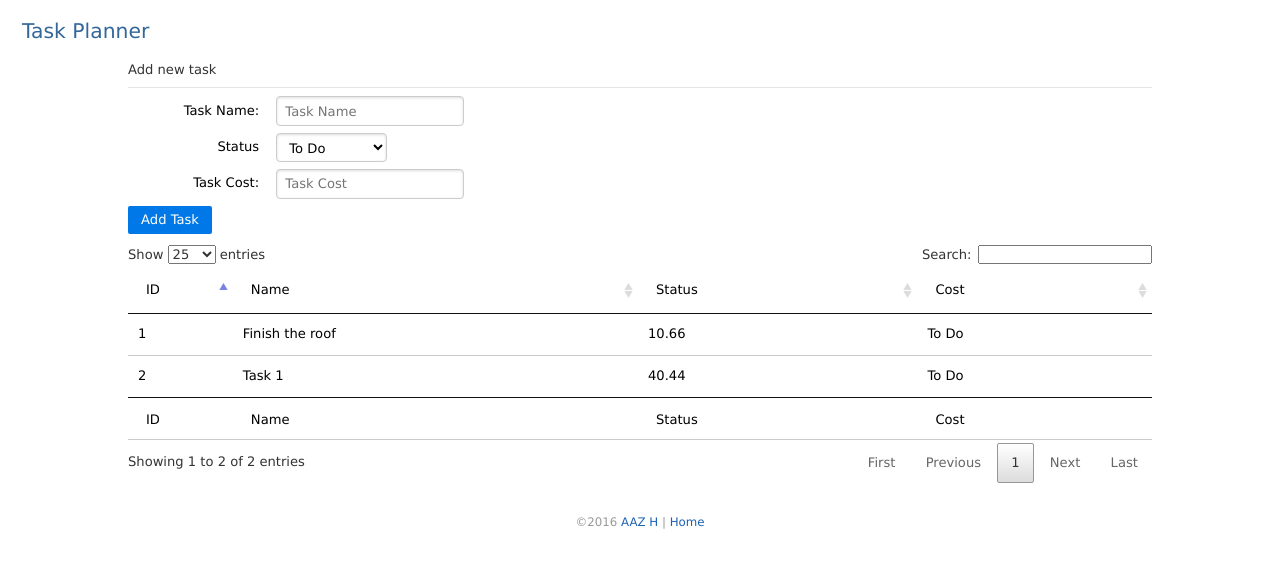
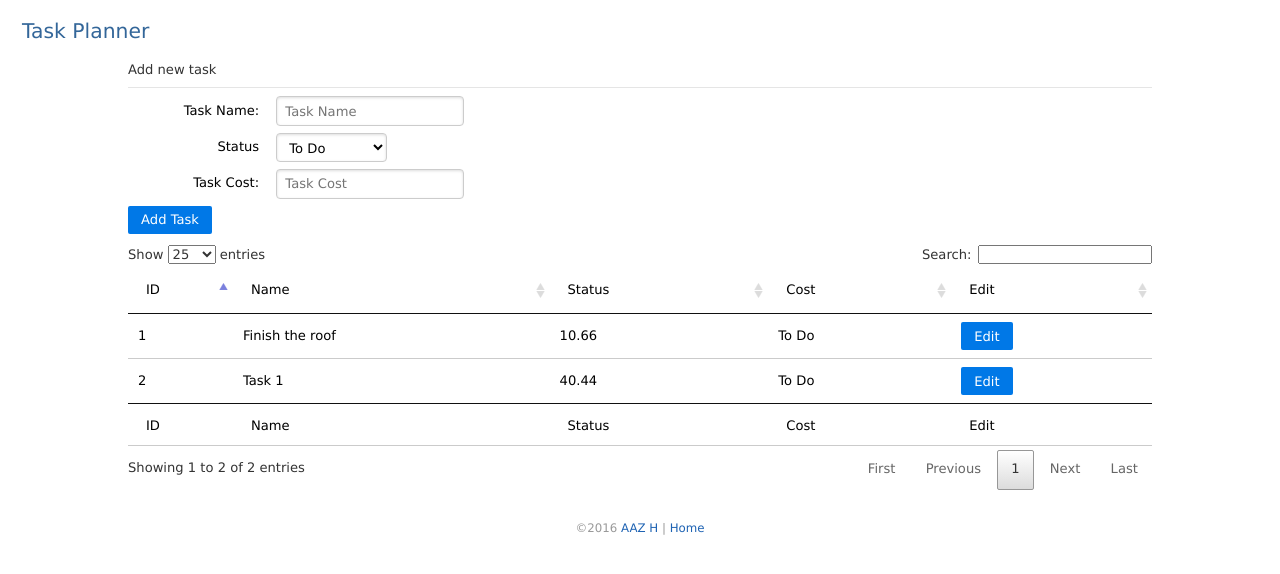
Before and after one commit to aazhbd/task_planner, a Django app: page / in a window 1280 px wide. Shown: the part 101-675 px from the top of the page. Run offline with Django 3.2, Linux system fonts and the light colour scheme; data comes from the database, SQL or seed files in the repository.

Commit message:
Added edit task

```diff
--- a/planner/views.py
+++ b/planner/views.py
@@ -9,7 +9,7 @@ import unicodedata
 import json
 
 
-def home(request):
+def viewHome(request):
     context = RequestContext(request)
     context.update({ 'msg_body' : "Task Planner", })
 
@@ -34,3 +34,12 @@ def home(request):
     context.update({ 'ptasks' : ptasks, })
 
     return render_to_response("home.html", context_instance=context)
+
+def viewEdit(request):
+    context = RequestContext(request)
+    context.update({'msg_body' : "Edit Task"})
+
+    ptasks = Task.objects.all()
+    context.update({ 'ptasks' : ptasks, })
+
+    return render_to_response("home.html", context_instance=context)
--- a/task_planner/urls.py
+++ b/task_planner/urls.py
@@ -3,7 +3,8 @@ from django.contrib import admin
 from planner import views
 
 urlpatterns = [
-    url(r'^$', views.home, name='home'),
-    url(r'^home$', views.home, name='home'),
+    url(r'^$', views.viewHome, name='home'),
+    url(r'^home$', views.viewHome, name='home'),
+    url(r'^edit/(?P<chap>\d+)/?$', views.viewEdit, name='home'),
     url(r'^admin/', admin.site.urls),
 ]
--- a/templates/home.html
+++ b/templates/home.html
@@ -63,6 +63,7 @@
             <td>Name</td>
             <td>Status</td>
             <td>Cost</td>
+            <td>Edit</td>
         </tr>
         </thead>
         <tfoot>
@@ -71,6 +72,7 @@
             <td>Name</td>
             <td>Status</td>
             <td>Cost</td>
+            <td>Edit</td>
         </tr>
         </tfoot>
         <tbody>
@@ -80,6 +82,7 @@
             <td>{{ p.name }}</a></td>
             <td>{{ p.cost }}</a></td>
             <td>{{ p.status }}</a></td>
+            <td><a class="pure-button pure-button-primary" href="/edit/{{ p.id }}">Edit</a></td>
         </tr>
         {% endfor %}
     </table>
```
